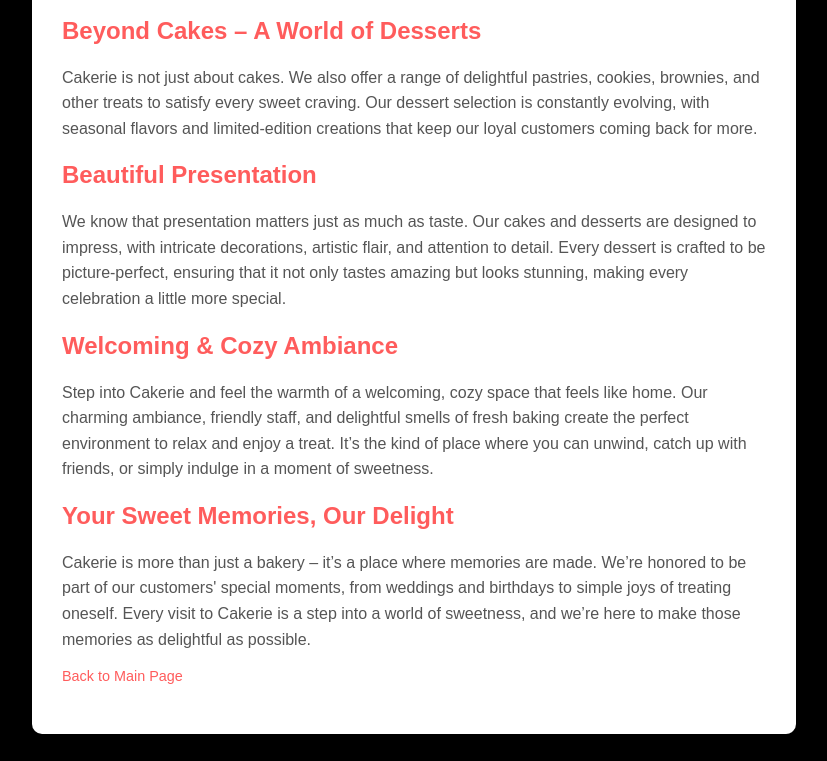
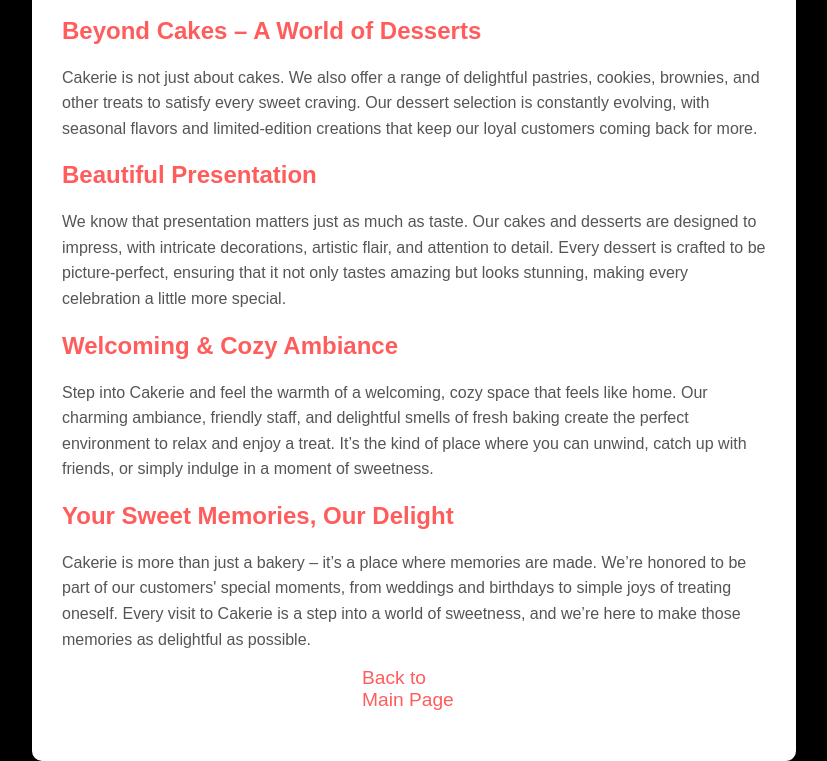
Before and after one commit to vishal598/html-css, a plain HTML site: page Cakerie.html in a window 1280 px wide. Shown: the part 1340-2101 px from the top of the page, without its empty margins (226-1053 px from the left). Before the commit the page ends 2074 px from the top, so only its background shows below. Drawn offline with Linux system fonts and the light colour scheme.

Commit message:
Add files via upload

```diff
--- a/Cakerie.html
+++ b/Cakerie.html
@@ -36,7 +36,12 @@
       margin-bottom: 20px;
       color: #ff5c5c;
       text-decoration: none;
-      font-size: 0.9rem;
+      font-size: 1.2rem;
+      display: flex;
+      justify-content: center;
+      margin-left: 300px;
+      margin-right: 300px;
+
     }
     img {
       width: 100%;
```
Also changed, not shown: baskinrobin.html (+6 -1 lines), chainagri.html (+6 -1 lines), juicebar.html (+6 -1 lines), venkys.html (+6 -1 lines).
